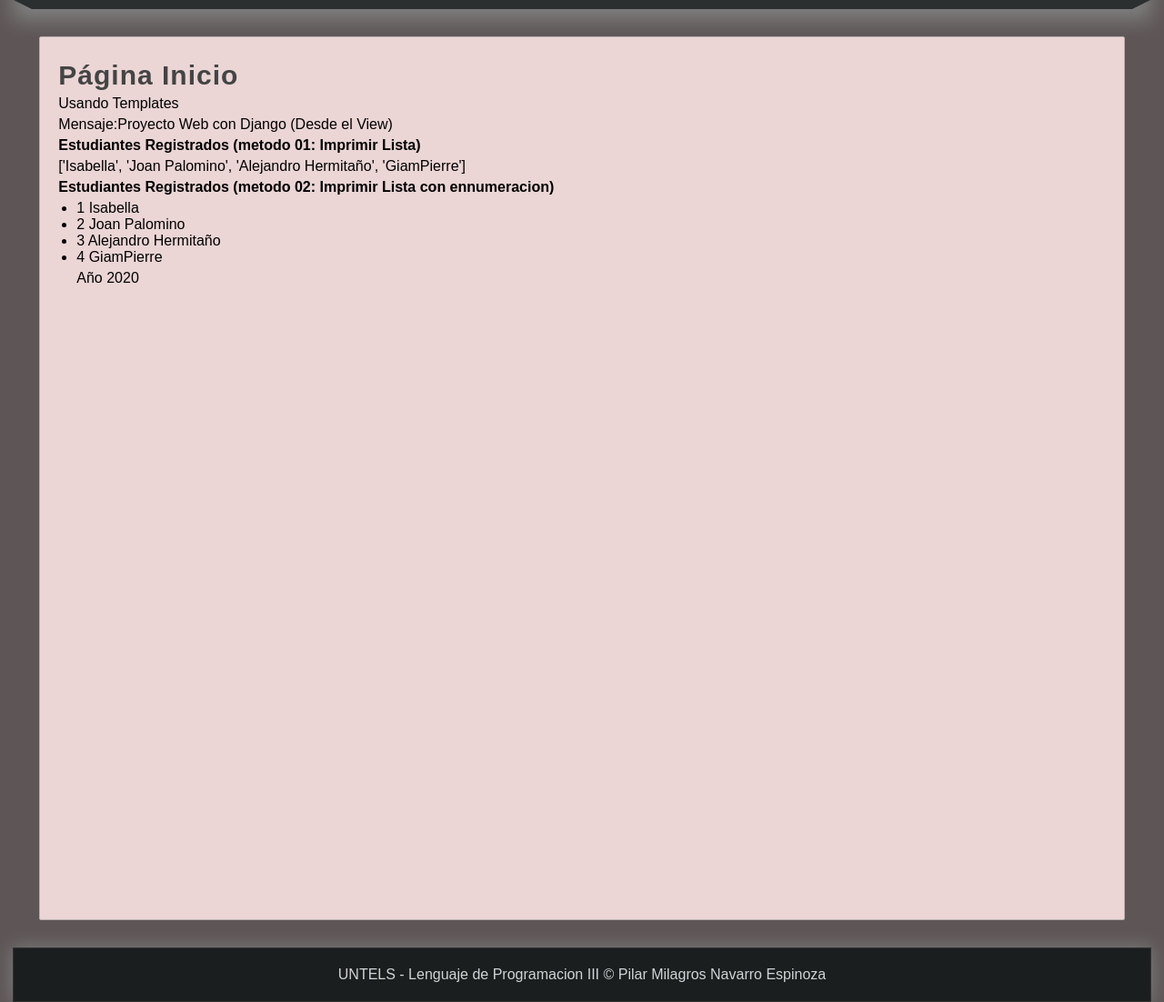
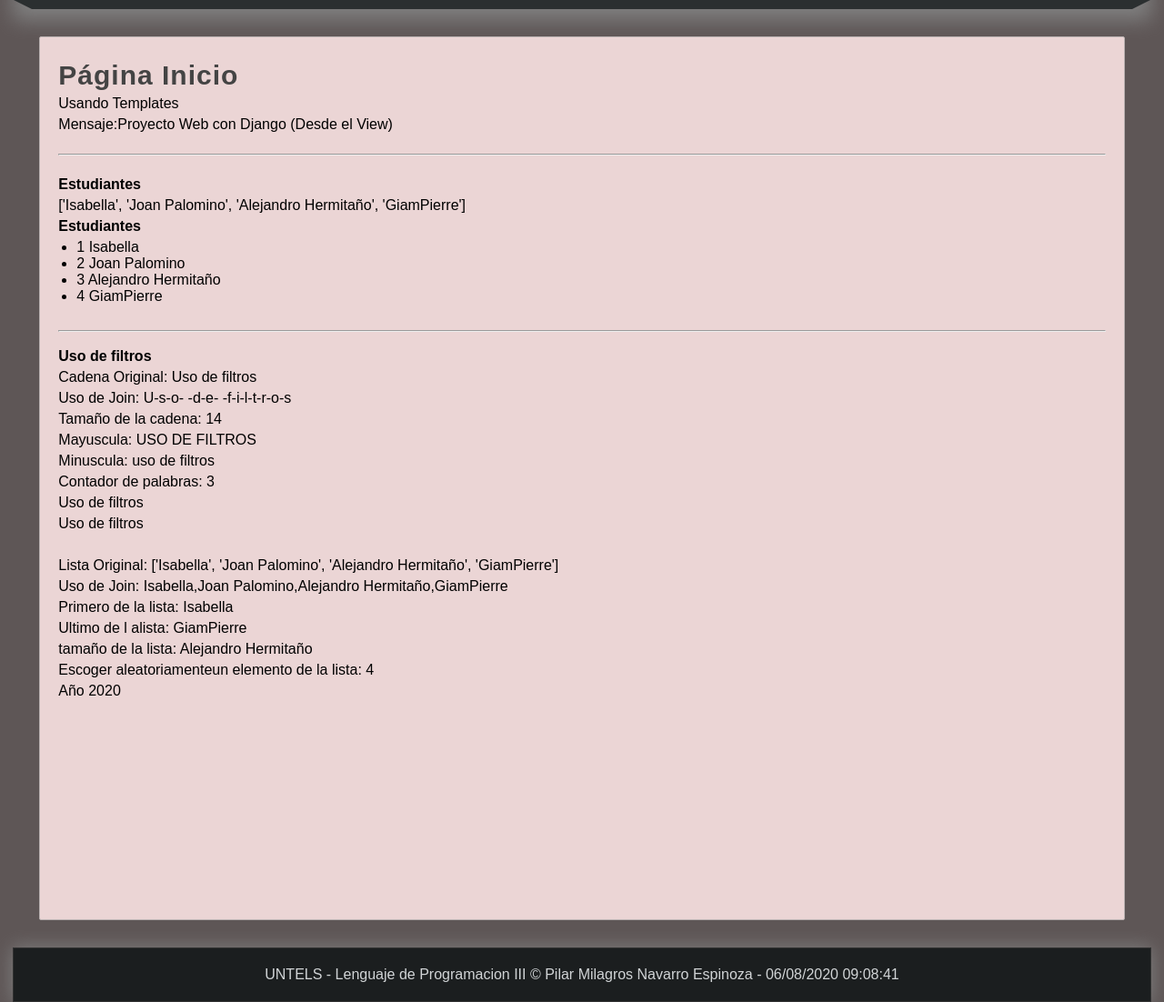
Before and after one commit to PilarMil/Semana13, a Django app: page / in a window 1280 px wide. Shown: the part 182-1284 px from the top of the page at 91% size. Run offline with Django 3.2, Linux system fonts and the light colour scheme.

Commit message:
Filtros,fecha y url en template

```diff
--- /dev/null
+++ b/miapp/templates/filtros.html
@@ -0,0 +1,20 @@
+<br>
+<hr>
+<br>
+<strong>{{encabezado}}</strong>
+<br>
+<p>Cadena Original: {{encabezado|default:"Seccion sin titulo"}}<p>
+<p>Uso de Join: {{encabezado|join:'-'}}</p>
+<p>Tamaño de la cadena: {{encabezado|length}}</p>
+<p>Mayuscula: {{encabezado|upper}}</p>
+<p>Minuscula: {{encabezado|lower}}</p>
+<p>Contador de palabras: {{encabezado|wordcount}}</p>
+<p>{{encabezado}}</p>
+<p>{{encabezado}}</p>
+<br>
+<p>Lista Original: {{estudiantes}}</p>
+<p>Uso de Join: {{estudiantes|join:','}}</p>
+<p>Primero de la lista: {{estudiantes|first}}</p>
+<p>Ultimo de l alista: {{estudiantes|last}}</p>
+<p>tamaño de la lista: {{estudiantes|random}}</p>
+<p>Escoger aleatoriamenteun elemento de la lista: {{estudiantes|length}}</p>
--- a/miapp/templates/index.html
+++ b/miapp/templates/index.html
@@ -16,16 +16,7 @@
         <strong>El mensaje no tiene contenido</strong>
     {% endif %}
 
-    <p><strong>Estudiantes Registrados (metodo 01: Imprimir Lista)</strong></p>
-    {{estudiantes}}
-    <p><strong>Estudiantes Registrados (metodo 02: Imprimir Lista con ennumeracion)</strong></p>
-    <ul>
-    {% for estudiantes in estudiantes %}
-        <li>{{forloop.counter}} {{estudiantes}}</li>
-    {% empty %}
-    <p>No hay registrados </p>
-    {% endfor %}
-
-
+    {% include 'listado_estudiantesregistrados.html' with encabezado="Estudiantes" %}
+    {% include 'filtros.html' with encabezado="Uso de filtros" %}
     <p>Año 2020</p>
 {% endblock %}
--- a/miapp/templates/layout.html
+++ b/miapp/templates/layout.html
@@ -22,16 +22,16 @@
         <nav>
             <ul>
                 <li>
-                    <a href="/inicio">Inicio</a>
+                    <a href="{%url 'inicio'%}">Inicio</a>
                 </li>
                 <li>
-                    <a href="/saludo">Mensaje de Saludo</a>
+                    <a href="{%url 'saludo'%}">Mensaje de Saludo</a>
                 </li>
                 <li>
-                    <a href="/rango">Rango de [a,b]</a>
+                    <a href="{%url 'rango'%}">Rango de [a,b]</a>
                 </li>
                 <li>
-                    <a href="/rango2/10/15">Mostrar Números [10,15]</a>
+                    <a href="{%url 'rango2'%}">Mostrar Números [10,15]</a>
                 </li>
             </ul>
         </nav>
@@ -53,7 +53,7 @@
 
         </div>
         <footer>
-            UNTELS - Lenguaje de Programacion III &COPY; Pilar Milagros Navarro Espinoza
+            UNTELS - Lenguaje de Programacion III &COPY; Pilar Milagros Navarro Espinoza - {% now "d/m/Y h:m:s"  %}
         </footer>
 
     </body>
--- /dev/null
+++ b/miapp/templates/listado_estudiantesregistrados.html
@@ -0,0 +1,13 @@
+<br>
+<hr>
+<br>
+<p><strong>{{encabezado}}</strong></p>
+    {{estudiantes}}
+<p><strong>{{encabezado}}</strong></p>
+<ul>
+    {% for estudiantes in estudiantes %}
+        <li>{{forloop.counter}} {{estudiantes}}</li>
+    {% empty %}
+        <p>No hay registrados </p>
+    {% endfor %}
+</ul>
```
